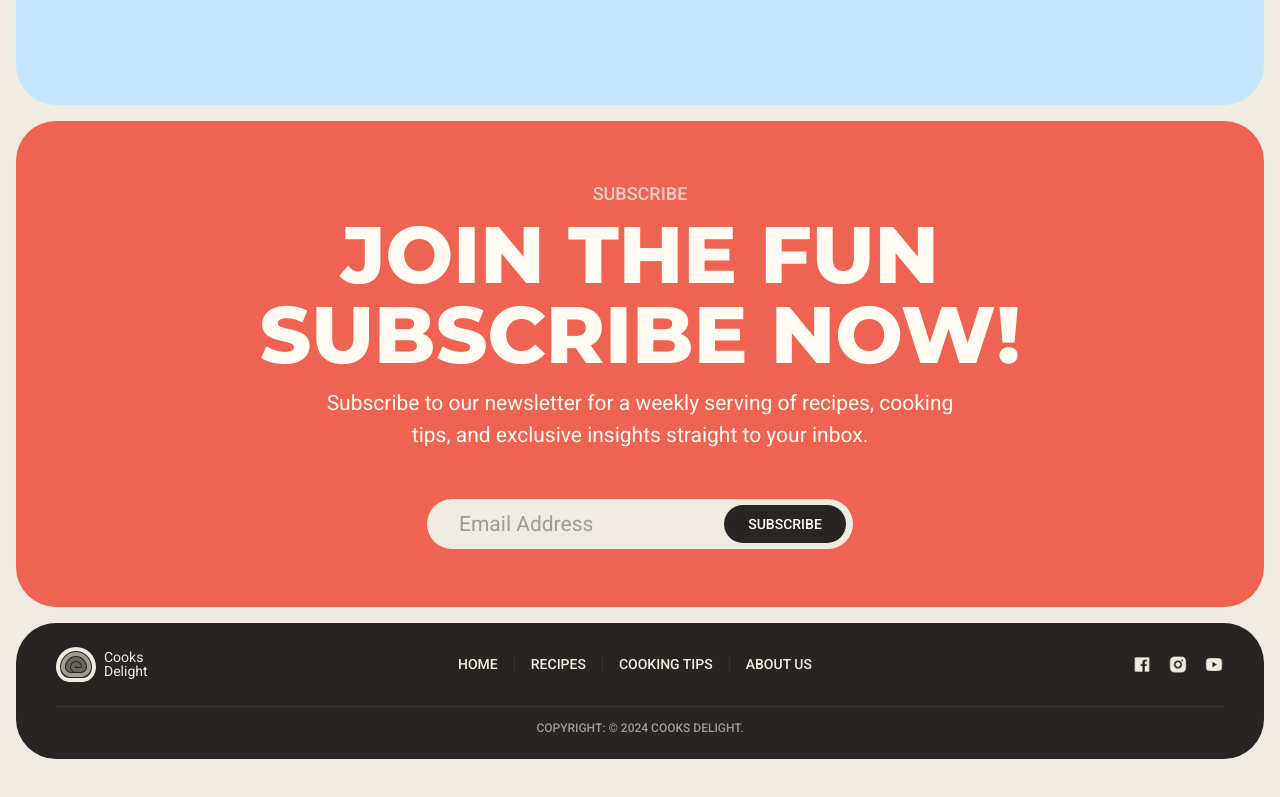
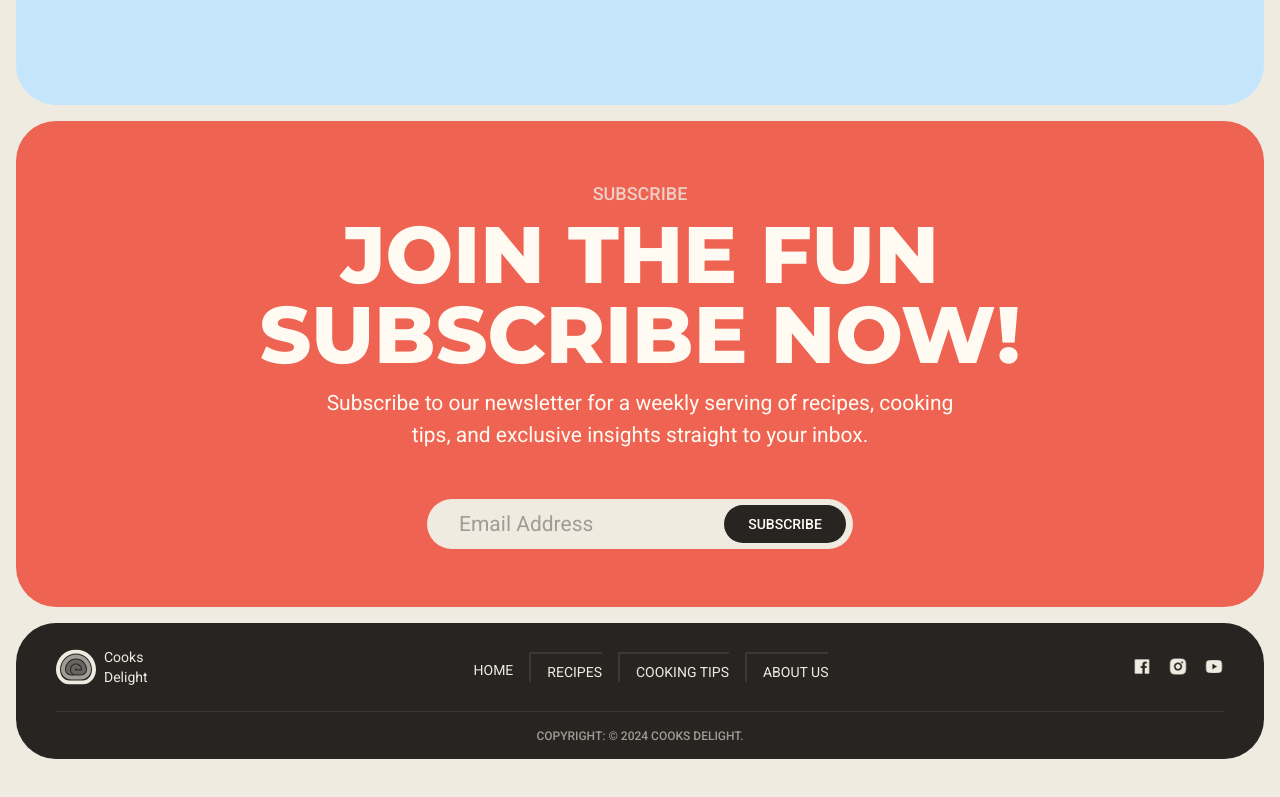
Before and after one commit to donerducktales/cooks_delight, a Next.js app: page /recipes in a window 1280 px wide. Shown: the part 1155-1952 px from the top of the page. Before the commit the page ends 1930 px from the top, so only its background shows below. Built offline with nearby package versions, Linux system fonts and the light colour scheme; no server answers; the database is empty.

Commit message:
переписав футер під tailwind

```diff
--- a/app/components/Footer/Footer.tsx
+++ b/app/components/Footer/Footer.tsx
@@ -1,56 +1,66 @@
-// 'use client'
-
-import { links } from '@/app/assets/navLinks';
-import styles from '@/app/components/Footer/footer.module.scss';
+import { links } from "@/app/assets/navLinks";
 import Image from "next/image";
-import Link from 'next/link';
+import Link from "next/link";
 
 export default function Footer() {
   return (
-      <footer className={styles.footer}>
-         <div className={styles.footerContainer}>
-            <nav className={styles.footerNav}>
-               <div className={styles.footerNavLogo}>
+    <footer
+      className={`footer w-full bg-background flex flex-col items-center`}
+    >
+      <div
+        className={`footerContainer max-w-[1313px] w-[calc(100%-32px)] min-h-[136px] max-md:h-[369px] mx-4 rounded-[40px] bg-dark mb-10 flex flex-col items-center`}
+      >
+        <nav
+          className={
+            "footerNav w-[calc(100%-80px)] flex max-md:flex-col max-md:gap-6 justify-between items-center mt-6 pb-6 text-background border-b border-solid border-background border-opacity-10"
+          }
+        >
+          <div className={`footerNavLogo flex gap-2`}>
             <Image
-                     src={'/Footer/white-logo.svg'}
+              src={"/Footer/white-logo.svg"}
               alt="white footer logo"
               width={40}
               height={35}
             />
-                  <p>Cooks Delight</p>
+            <p className="w-[50px] text-sm">Cooks Delight</p>
           </div>
-               <ul className={styles.footerNavLinks}>
-                  {links.map((link) =>
-                     <li key={link.id}>
-                        <Link href={link.path}>
+          <ul className={`footerNavLinks flex max-md:flex-col max-md:w-full max-md:justify-start md:divide-x-2 divide-y-2 md:gap-4 gap-2`}>
+            {links.map((link) => (
+              <li
+                key={link.id}
+                className="text-sm font-normal uppercase md:pl-4 pt-2 border-solid border-background border-opacity-10"
+              >
+                <Link className="text-background" href={link.path}>
                   {link.name}
                 </Link>
               </li>
-                  )}
+            ))}
           </ul>
-               <div className={styles.footerNavSocialMedia}>
+          <div className={`footerNavSocialMedia flex items-center gap-4`}>
             <Image
-                     src={'/Header/facebook-logo.png'}
-                     alt='facebook logo'
+              src={"/Header/facebook-logo.png"}
+              alt="facebook logo"
               width={20}
               height={20}
             />
             <Image
-                     src={'/Header/insta-logo.png'}
-                     alt='instagram logo'
+              src={"/Header/insta-logo.png"}
+              alt="instagram logo"
               width={20}
               height={20}
             />
             <Image
-                     src={'/Header/yt-logo.png'}
-                     alt='youtube logo'
+              src={"/Header/yt-logo.png"}
+              alt="youtube logo"
               width={20}
               height={20}
             />
           </div>
         </nav>
-            <div className={styles.footerCopyright}>
-               <p>Copyright: © 2024 Cooks Delight.</p>
+        <div className={`footerCopyright mt-4`}>
+          <p className="text-xs font-medium uppercase text-background text-opacity-60">
+            Copyright: © 2024 Cooks Delight.
+          </p>
         </div>
       </div>
     </footer>
--- a/app/components/Footer/footer.module.scss
+++ /dev/null
@@ -1,111 +0,0 @@
-@import '/app/styles/variables.module';
-
-.footer {
-   width: 100%;
-   background-color: $background;
-   display: flex;
-   flex-direction: column;
-   align-items: center;
-}
-
-.footerContainer {
-   max-width: 1313px;
-   width: calc(100% - 32px);
-   min-height: 136px;
-   margin: 0 16px;
-   border-radius: 40px;
-   background-color: $dark;
-   margin-bottom: 16px;
-   display: flex;
-   flex-direction: column;
-   align-items: center;
-}
-
-.footerNav {
-   display: flex;
-   width: calc(100% - 80px);
-   justify-content: space-between;
-   align-items: center;
-   margin-top: 24px;
-   padding-bottom: 24px;
-   color: $background;
-   border-bottom: 1px solid rgba($color: $background, $alpha: 0.08);
-}
-
-.footerNavLogo {
-   display: flex;
-   gap: 8px;
-   align-items: center;
-
-   p {
-      width: 50px;
-      font-size: 0.875rem;
-   }
-}
-
-.footerNavLinks {
-   display: flex;
-   gap: 16px;
-
-   li {
-      font-size: 0.875rem;
-      font-weight: 500;
-      text-transform: uppercase;
-      border-right: 1px solid rgba($color: $background, $alpha: 0.08);
-      padding-right: 16px;
-
-      a {
-         text-decoration: none;
-         color: $background;
-      }
-   }
-
-   li:nth-child(4) {
-      border: none;
-   }
-}
-
-.footerNavSocialMedia {
-   display: flex;
-   align-items: center;
-   gap: 16px;
-}
-
-.footerCopyright {
-   margin-top: 15px;
-
-   p {
-      font-size: 0.75rem;
-      font-weight: 500;
-      text-transform: uppercase;
-      color: rgba($color: $background, $alpha: 0.60);
-   }
-}
-
-@media (max-width: 768px) {
-   .footerContainer {
-      height: 369px;
-   }
-
-   .footerNav {
-      flex-direction: column;
-      gap: 24px;
-   }
-
-   .footerNavLinks {
-      width: 100%;
-      flex-direction: column;
-      justify-content: flex-start;
-      gap: 16px;
-
-      li {
-         border-bottom: 1px solid rgba($color: $background, $alpha: 0.08);
-         border-right: none;
-         padding-bottom: 12px;
-      }
-
-      li:nth-child(4) {
-         border: none;
-      }
-   }
-}
```
Lines whose indentation alone changed are shown as unchanged.
